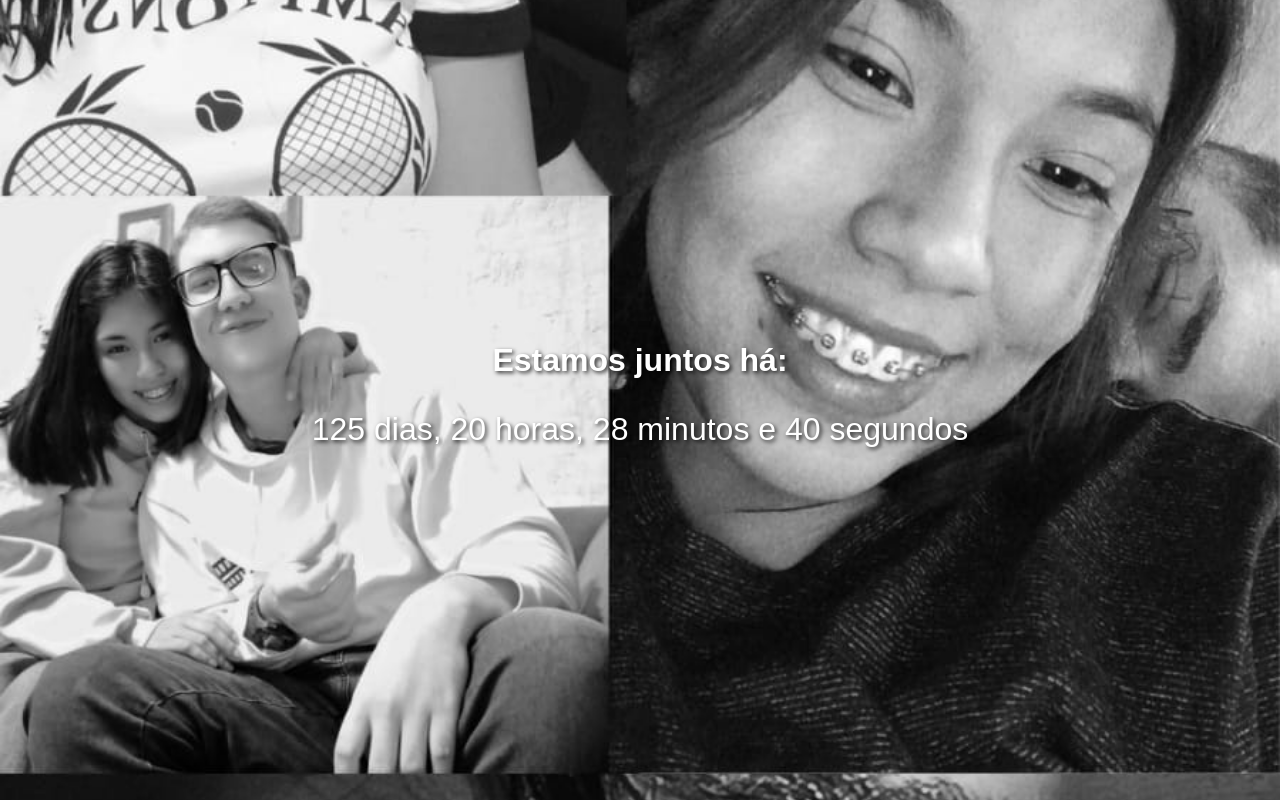
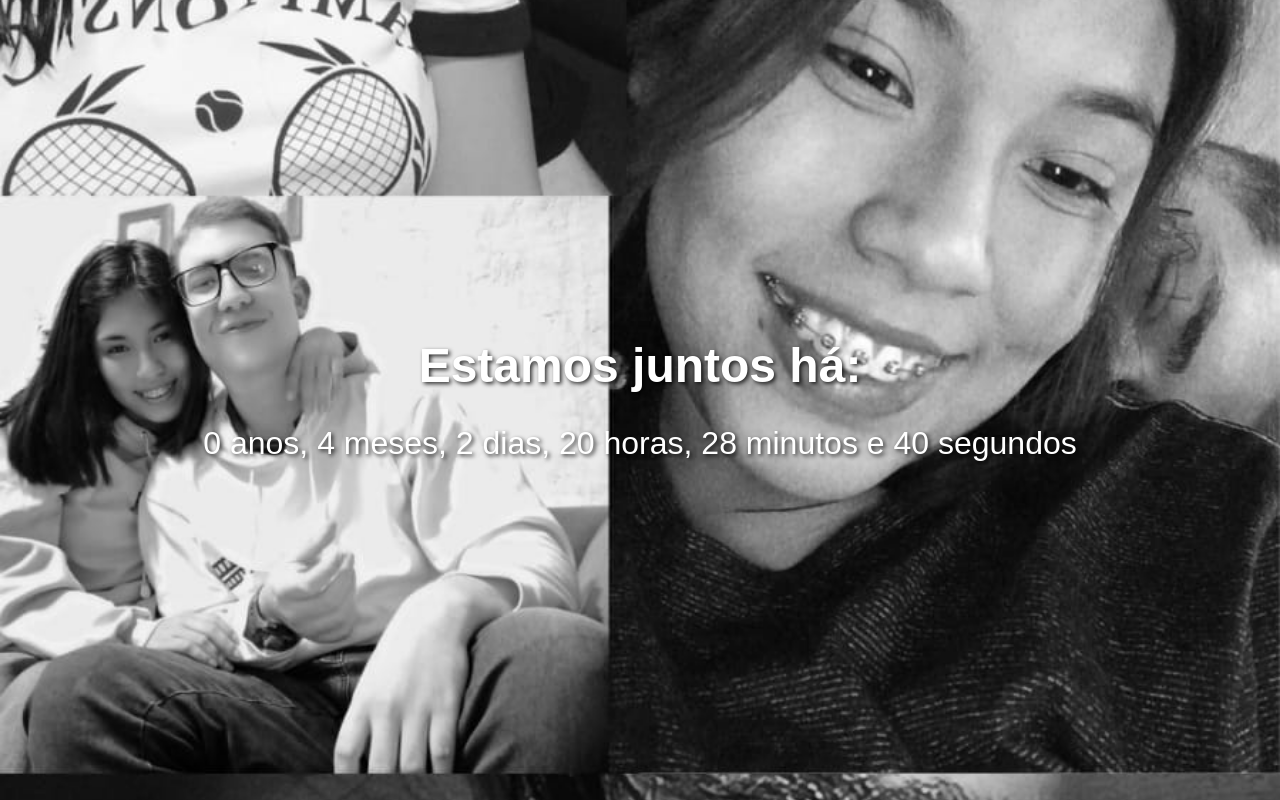
Before and after one commit to MaikonBrun/Contador-Tempo, a plain HTML site: page index.html in a window 1280 px wide. Drawn offline with Linux system fonts and the light colour scheme.

Commit message:
Update index.html

```diff
--- a/index.html
+++ b/index.html
@@ -19,8 +19,7 @@
             overflow: hidden;
         }
         h1 {
-            font-size: 2em; /* Diminui o tamanho */
-            color: White; /* Muda a cor para vermelho */
+            font-size: 3em;
             text-shadow: 2px 2px 4px rgba(0, 0, 0, 0.8);
         }
         p {
@@ -39,14 +38,40 @@
         function atualizarContador() {
             const dataInicio = new Date("2024-10-11T00:00:00");
             const agora = new Date();
-            const diferenca = agora - dataInicio;
 
-            const dias = Math.floor(diferenca / (1000 * 60 * 60 * 24));
-            const horas = Math.floor((diferenca / (1000 * 60 * 60)) % 24);
-            const minutos = Math.floor((diferenca / (1000 * 60)) % 60);
-            const segundos = Math.floor((diferenca / 1000) % 60);
+            let anos = agora.getFullYear() - dataInicio.getFullYear();
+            let meses = agora.getMonth() - dataInicio.getMonth();
+            let dias = agora.getDate() - dataInicio.getDate();
+            let horas = agora.getHours() - dataInicio.getHours();
+            let minutos = agora.getMinutes() - dataInicio.getMinutes();
+            let segundos = agora.getSeconds() - dataInicio.getSeconds();
+
+            // Ajuste para datas negativas
+            if (segundos < 0) {
+                segundos += 60;
+                minutos--;
+            }
+            if (minutos < 0) {
+                minutos += 60;
+                horas--;
+            }
+            if (horas < 0) {
+                horas += 24;
+                dias--;
+            }
+            if (dias < 0) {
+                const ultimoDiaMesAnterior = new Date(agora.getFullYear(), agora.getMonth(), 0).getDate();
+                dias += ultimoDiaMesAnterior;
+                meses--;
+            }
+            if (meses < 0) {
+                meses += 12;
+                anos--;
+            }
 
             document.getElementById("contador").innerHTML =
+                anos + " anos, " +
+                meses + " meses, " +
                 dias + " dias, " +
                 horas.toString().padStart(2, '0') + " horas, " +
                 minutos.toString().padStart(2, '0') + " minutos e " +
```
